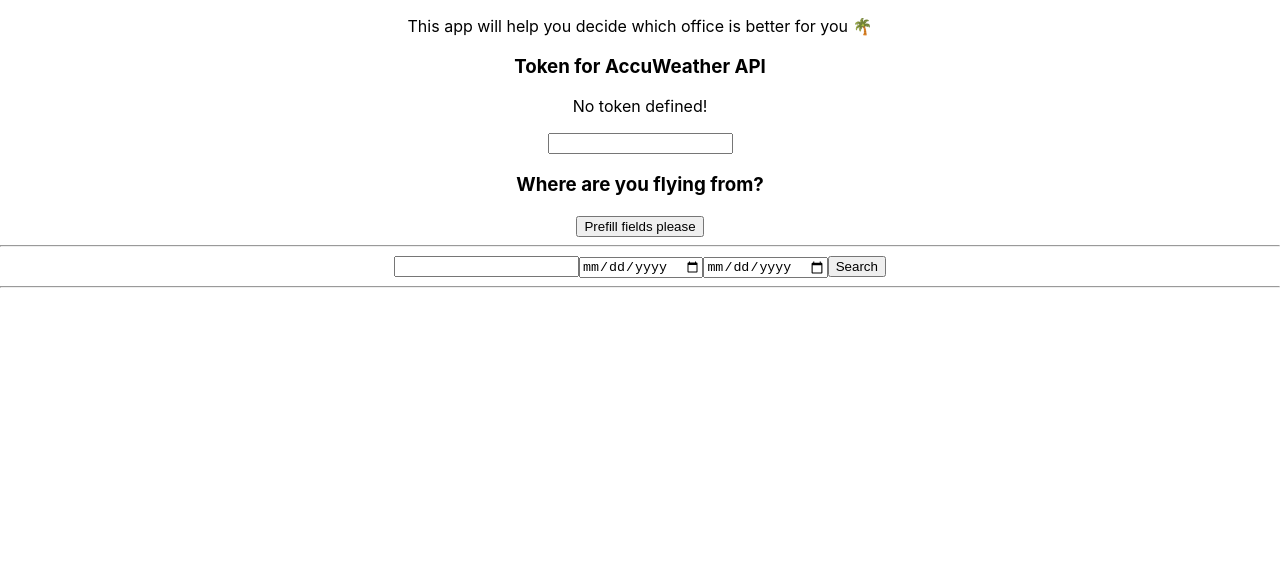
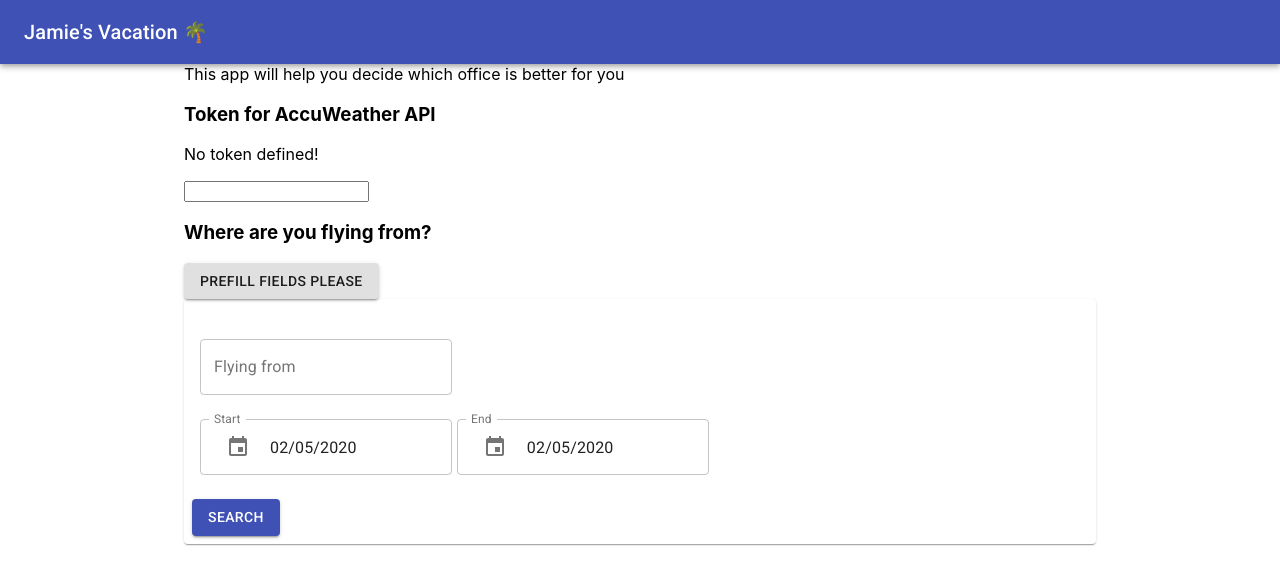
Before and after one commit to jackinf/jamies-vacation, a React (Create React App) app: page / in a window 1280 px wide. Shown: the top 584 px of the page. Built offline with nearby package versions, Linux system fonts and the light colour scheme.

Commit message:
added material-ui with datepicker library

```diff
--- a/public/index.html
+++ b/public/index.html
@@ -3,41 +3,23 @@
   <head>
     <meta charset="utf-8" />
     <link rel="icon" href="%PUBLIC_URL%/favicon.ico" />
-    <meta name="viewport" content="width=device-width, initial-scale=1" />
-    <meta name="theme-color" content="#000000" />
+    <meta name="viewport" content="width=device-width, initial-scale=1, minimum-scale=1" />
+    <meta name="theme-color" content="#3367D6" />
     <meta
       name="description"
-      content="Web site created using create-react-app"
+      content="Find the best office for your X company"
     />
-    <link rel="apple-touch-icon" href="%PUBLIC_URL%/logo192.png" />
     <!--
       manifest.json provides metadata used when your web app is installed on a
       user's mobile device or desktop. See https://developers.google.com/web/fundamentals/web-app-manifest/
     -->
     <link rel="manifest" href="%PUBLIC_URL%/manifest.json" />
-    <!--
-      Notice the use of %PUBLIC_URL% in the tags above.
-      It will be replaced with the URL of the `public` folder during the build.
-      Only files inside the `public` folder can be referenced from the HTML.
-
-      Unlike "/favicon.ico" or "favicon.ico", "%PUBLIC_URL%/favicon.ico" will
-      work correctly both with client-side routing and a non-root public URL.
-      Learn how to configure a non-root public URL by running `npm run build`.
-    -->
-    <title>React App</title>
+    <link rel="stylesheet" href="https://fonts.googleapis.com/css?family=Roboto:300,400,500,700&display=swap" />
+    <link rel="stylesheet" href="https://fonts.googleapis.com/icon?family=Material+Icons" />
+    <title>Jamie's Vacation</title>
   </head>
   <body>
     <noscript>You need to enable JavaScript to run this app.</noscript>
     <div id="root"></div>
-    <!--
-      This HTML file is a template.
-      If you open it directly in the browser, you will see an empty page.
-
-      You can add webfonts, meta tags, or analytics to this file.
-      The build step will place the bundled scripts into the <body> tag.
-
-      To begin the development, run `npm start` or `yarn start`.
-      To create a production bundle, use `npm run build` or `yarn build`.
-    -->
   </body>
 </html>
--- a/src/components/App/App.css
+++ /dev/null
@@ -1,38 +0,0 @@
-.App {
-  text-align: center;
-}
-
-.App-logo {
-  height: 40vmin;
-  pointer-events: none;
-}
-
-@media (prefers-reduced-motion: no-preference) {
-  .App-logo {
-    animation: App-logo-spin infinite 20s linear;
-  }
-}
-
-.App-header {
-  background-color: #282c34;
-  min-height: 100vh;
-  display: flex;
-  flex-direction: column;
-  align-items: center;
-  justify-content: center;
-  font-size: calc(10px + 2vmin);
-  color: white;
-}
-
-.App-link {
-  color: #61dafb;
-}
-
-@keyframes App-logo-spin {
-  from {
-    transform: rotate(0deg);
-  }
-  to {
-    transform: rotate(360deg);
-  }
-}
--- a/src/components/App/App.tsx
+++ b/src/components/App/App.tsx
@@ -1,19 +1,55 @@
 import React from 'react';
-import './App.css';
+import { makeStyles } from '@material-ui/core/styles';
+import AppBar from '@material-ui/core/AppBar';
+import Toolbar from '@material-ui/core/Toolbar';
+import Typography from '@material-ui/core/Typography';
+import Container from '@material-ui/core/Container';
+import { MuiPickersUtilsProvider } from '@material-ui/pickers';
+import MomentUtils from '@date-io/moment';
+
 import ApiTokenConfigurator from '../ApiTokenConfigurator';
 import Search from '../Search';
 
+const useStyles = makeStyles((theme) => ({
+  root: {
+    flexGrow: 1,
+  },
+  title: {
+    flexGrow: 1,
+  },
+}));
+
 function App() {
+  const classes = useStyles();
+
   return (
-    <div className="App">
-      <p>
-        This app will help you decide which office is better for you <span role="img" aria-label="palmtree">🌴</span>
-      </p>
-      <p>
-        <ApiTokenConfigurator />
-      </p>
-      <Search />
-    </div>
+    <MuiPickersUtilsProvider utils={MomentUtils}>
+      <div className={classes.root}>
+        <AppBar position="static">
+          <Toolbar>
+            <Typography variant="h6" className={classes.title}>
+              Jamie's Vacation <span role="img" aria-label="palmtree">🌴</span>
+            </Typography>
+          </Toolbar>
+        </AppBar>
+
+        <Container maxWidth="md">
+          <div>
+            This app will help you decide which office is better for you
+          </div>
+          <div>
+            <ApiTokenConfigurator />
+          </div>
+          <div>
+            <Search destinations={[
+              {cityName: 'Amsterdam', countryID: 'NL', iataCode: 'AMS'},
+              {cityName: 'Budapest', countryID: 'HU', iataCode: 'BUD'},
+              {cityName: 'Madrid', countryID: 'ES', iataCode: 'MAD'},
+            ]} />
+          </div>
+        </Container>
+      </div>
+    </MuiPickersUtilsProvider>
   );
 }
 
--- a/src/components/Search/Search.tsx
+++ b/src/components/Search/Search.tsx
@@ -1,36 +1,52 @@
 import React, { useState } from 'react';
 import moment from 'moment';
+import { makeStyles } from '@material-ui/core/styles';
+import Button from '@material-ui/core/Button';
+import TextField from '@material-ui/core/TextField';
+import { KeyboardDatePicker } from '@material-ui/pickers';
+import Card from '@material-ui/core/Card';
+import CardContent from '@material-ui/core/CardContent';
+import CardActions from '@material-ui/core/CardActions';
 
 import AccuWeatherApi from '../../apis/accuWeatherApi';
 import KiwiApi from '../../apis/kiwiApi';
 import { SearchResultCardProps } from '../SearchResultCard/types';
 import SearchResultCard from '../SearchResultCard/SearchResultCard';
+import { SearchProps } from './types';
 
-const destinations = [
-  {cityName: 'Amsterdam', countryID: 'NL', iataCode: 'AMS'},
-  {cityName: 'Budapest', countryID: 'HU', iataCode: 'BUD'},
-  {cityName: 'Madrid', countryID: 'ES', iataCode: 'MAD'},
-];
+const useStyles = makeStyles((theme) => ({
+  root: {
+    '& .MuiTextField-root': {
+      marginTop: theme.spacing(3),
+      width: '25ch',
+    },
+  },
+}));
 
-export default function Search() {
+export default function Search({ destinations }: SearchProps) {
+  const classes = useStyles();
+
   const [flyingFrom, setFlyingFrom] = useState('');
-  const [dateFrom, setDateFrom] = useState('');
-  const [dateTo, setDateTo] = useState('');
+  const [dateFrom, setDateFrom] = useState<moment.Moment | null>();
+  const [dateTo, setDateTo] = useState<moment.Moment | null>();
   const [isSearching, setIsSearching] = useState(false);
   const [results, setResults] = useState<SearchResultCardProps[]>([]);
 
   const handlePrefill = async () => {
     setFlyingFrom("LON");
     setDateFrom(moment()
-      .add(6, "months")
-      .format('YYYY-MM-DD'));
+      .add(6, "months"));
     setDateTo(moment()
       .add(6, "months")
-      .add(10, "days")
-      .format('YYYY-MM-DD'));
+      .add(10, "days"));
   };
 
   const handleSearch = async () => {
+    if (!dateFrom || !dateTo) {
+      // TODO: toggle validation
+      return;
+    }
+
     const promises = [];
     const accuWeatherApi = new AccuWeatherApi();
     const kiwiApi = new KiwiApi();
@@ -43,8 +59,8 @@ export default function Search() {
         .then(foundItem => accuWeatherApi.get1DayForecast(foundItem!.Key));
 
       const kiwiPromise = kiwiApi.searchFlights({
-        dateFrom: moment(dateFrom),
-        dateTo: moment(dateTo),
+        dateFrom: dateFrom,
+        dateTo: dateTo,
         flyFromIataCode: flyingFrom,
         flyToIataCode: destination.iataCode,
       });
@@ -68,14 +84,53 @@ export default function Search() {
   return (
     <div>
       <h3>Where are you flying from?</h3>
-      <button onClick={handlePrefill}>Prefill fields please</button>
-      <hr/>
-      <input type="text" id="flying-from" value={flyingFrom} onChange={e => setFlyingFrom(e.target.value)} />
-      <input type="date" id="flying-date-from" value={dateFrom} onChange={e => setDateFrom(e.target.value)} />
-      <input type="date" id="flying-date-to" value={dateTo} onChange={e => setDateTo(e.target.value)} />
-      <button onClick={handleSearch}>Search</button>
-      <hr/>
-      {results.map(result => <SearchResultCard flightInfo={result.flightInfo} forecastInfo={result.forecastInfo} />)}
+      <div className={classes.root}>
+        <div>
+          <Button variant="contained" onClick={handlePrefill}>Prefill fields please</Button>
+        </div>
+        <Card>
+          <CardContent>
+            <TextField
+              id="flying-from"
+              label="Flying from"
+              variant="outlined"
+              value={flyingFrom}
+              onChange={e => setFlyingFrom(e.target.value)}
+            />
+            <div>
+              <KeyboardDatePicker
+                autoOk
+                variant="inline"
+                inputVariant="outlined"
+                label="Start"
+                format="DD/MM/YYYY"
+                value={dateFrom}
+                InputAdornmentProps={{ position: "start" }}
+                onChange={setDateFrom}
+              />
+              &nbsp;
+              <KeyboardDatePicker
+                autoOk
+                variant="inline"
+                inputVariant="outlined"
+                label="End"
+                format="DD/MM/YYYY"
+                value={dateTo}
+                InputAdornmentProps={{ position: "start" }}
+                onChange={setDateTo}
+              />
+            </div>
+          </CardContent>
+          <CardActions>
+            <div>
+              <Button variant="contained" color="primary" onClick={handleSearch}>Search</Button>
+            </div>
+          </CardActions>
+        </Card>
+      </div>
+      <div>
+        {results.map(result => <SearchResultCard flightInfo={result.flightInfo} forecastInfo={result.forecastInfo} />)}
+      </div>
     </div>
   );
 }
--- /dev/null
+++ b/src/components/Search/types.tsx
@@ -0,0 +1,7 @@
+export interface SearchProps {
+  destinations: Array<{
+    cityName: string;
+    countryID: string;
+    iataCode: string;
+  }>;
+}
```
Also changed, not shown: package.json (+13 -7 lines), manifest.json (added), 2 other files (tests, documents, lock files or other folders).
